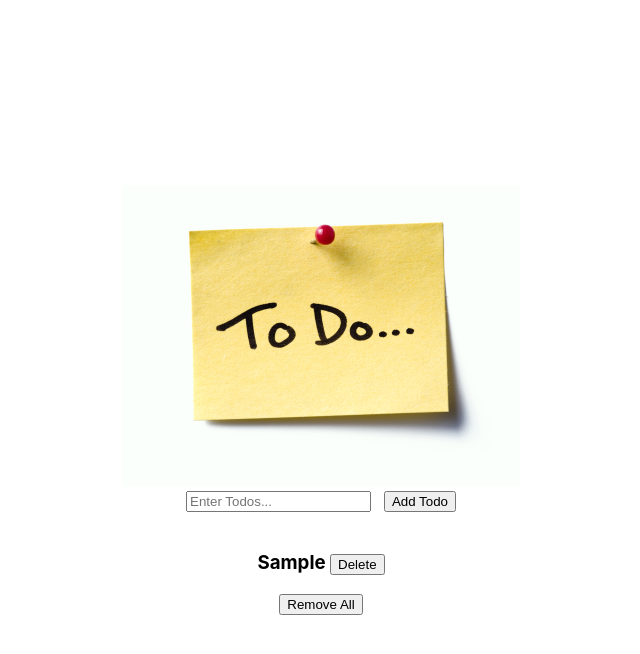
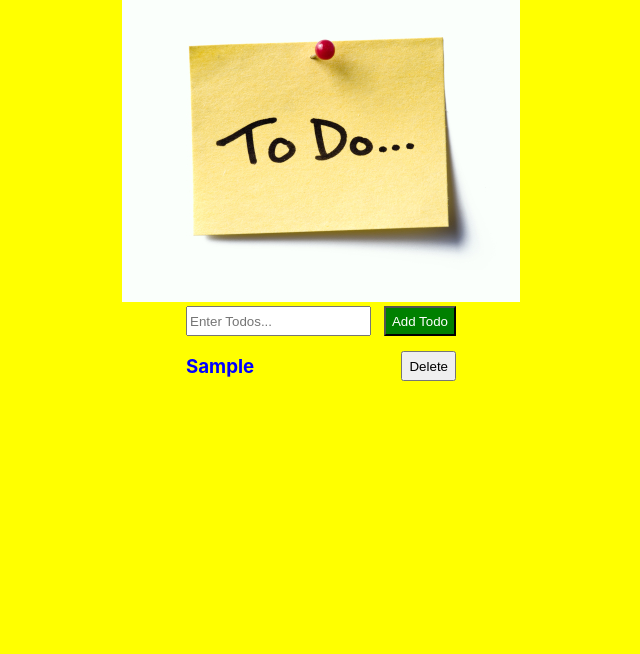
Before and after one commit to KarthikBenki/todo-app-using-react-hooks, a React (Create React App) app: page / in a window 1280 px wide. Both pictures are taken after typing "Sample" into the empty fields and a click on the button "Add Todo". Shown: the top 654 px of the page, without its empty margins (319-959 px from the left). Built offline with nearby package versions, Linux system fonts and the light colour scheme.

Commit message:
update css to to-do app

```diff
--- a/src/components/Todo/Todo.css
+++ b/src/components/Todo/Todo.css
@@ -1,24 +1,62 @@
+body{
+  background-color: yellow;
+}
+
 .main-container {
   display: flex;
   flex-direction: row;
   align-items: center;
   justify-content: center;
-  height: 100vh;
 }
 
-.border1px{
+
+
+.border1px {
   border: 1px solid black;
 }
 
-.todo-container{
+.todo-container {
   display: flex;
   flex-direction: column;
   align-items: center;
 }
 
-.todo-input{
+.todo-input {
   width: 270px;
   display: flex;
   justify-content: space-between;
-  margin-bottom: 20px;
+  height: 30px;
 }
+
+.add-todo-button {
+  background-color: green;
+  color: white;
+}
+
+.remove-all {
+  display: flex;
+  /* justify-content: flex-end; */
+  width: 270px;
+  height: 30px;
+  margin-top: 20px;
+}
+
+.todo-display-list{
+  width: 270px;
+  display: flex;
+  justify-content: space-between;
+  align-items: center;
+}
+
+.remove-button{
+  color: white;
+  background-color: red;
+}
+
+.todo-text{
+  color: blue;
+}
+
+.delete-button{
+  height: 30px;
+}
--- a/src/components/Todo/Todo.jsx
+++ b/src/components/Todo/Todo.jsx
@@ -57,18 +57,17 @@ const Todo = () => {
             {todoList.map((element, ind) => {
               return (
                 <div className="todo-display-list" key={ind}>
-                  <h3>
+                  <h3 className="todo-text">
                     {element}{" "}
-                    <button onClick={() => deleteItem(ind)}>Delete</button>
-                  </h3>
+                  </h3><button className="delete-button" onClick={() => deleteItem(ind)}>Delete</button>
                 </div>
               );
             })}
           </div>
 
-          <div className="remove-all">
-            <button onClick={removeAll}>Remove All</button>
-          </div>
+          {todoList.length>=2  && <div className="remove-all">
+            <button className="remove-button" onClick={removeAll}>Remove All</button>
+          </div>}
         </div>
       </div>
     </>
```
